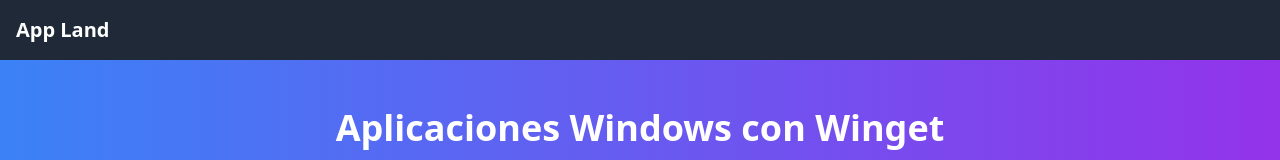
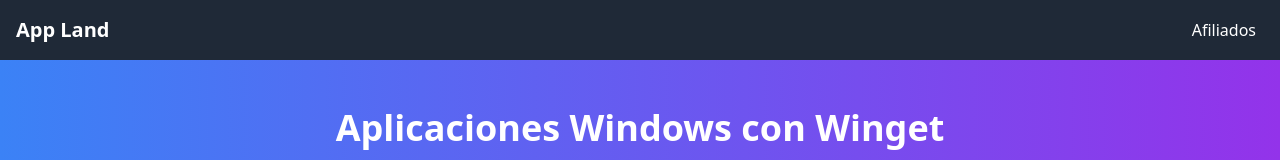
Before and after one commit to D3rS3b/appland, a website: page index.html in a window 1280 px wide. Shown: the top 160 px of the page. Drawn offline with nearby package versions, Linux system fonts and the light colour scheme.

Commit message:
Update index.html

```diff
--- a/index.html
+++ b/index.html
@@ -12,6 +12,8 @@
   <!-- Navbar -->
   <nav class="bg-gray-800 text-white p-4 flex justify-between items-center">
     <h1 class="font-bold text-xl">App Land</h1>
+    <div>
+      <a href="https://racconserver.site/" class="mx-2 hover:underline">Afiliados</a>
   </nav>
 
   <!-- Hero -->
```
